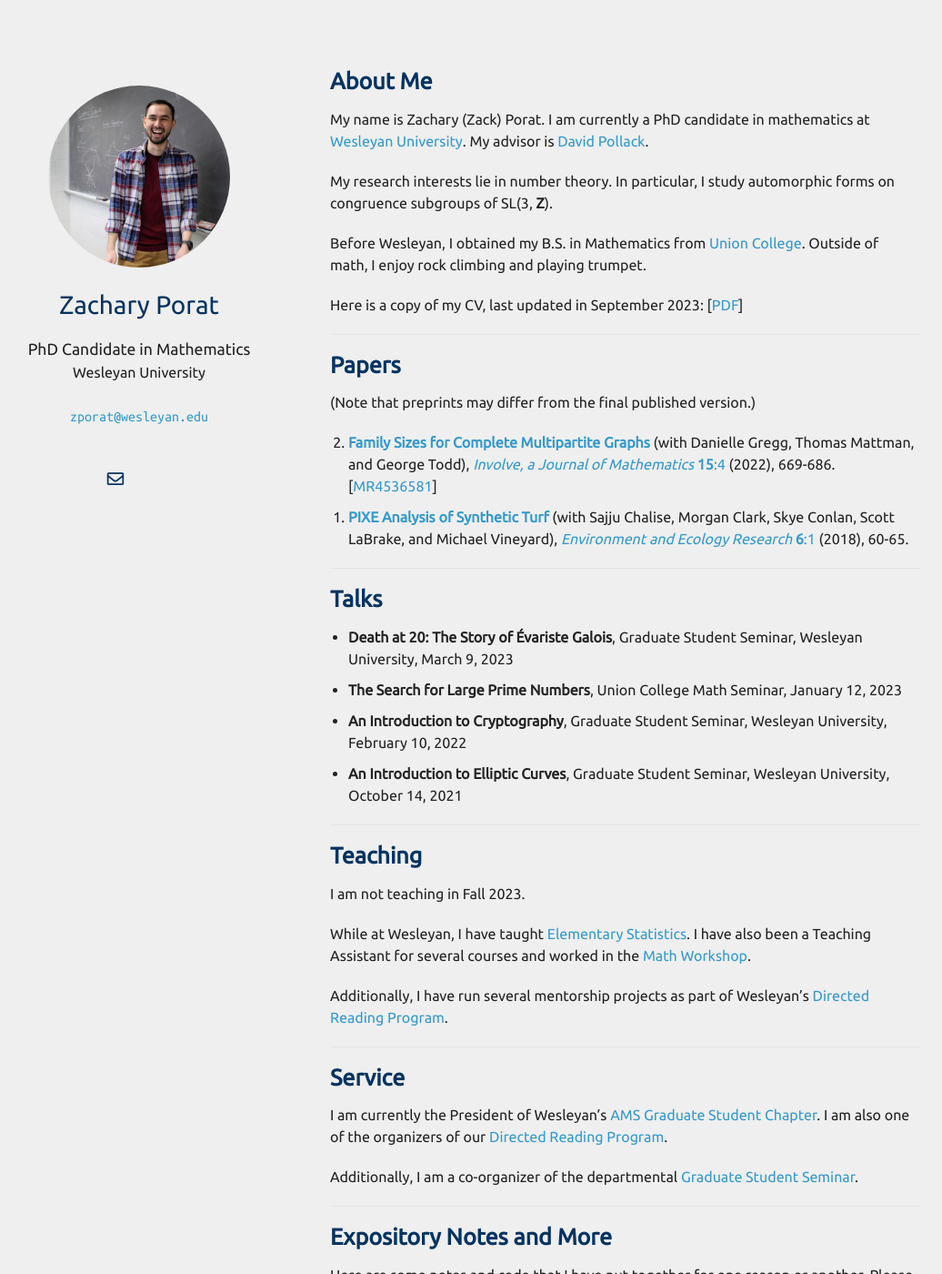
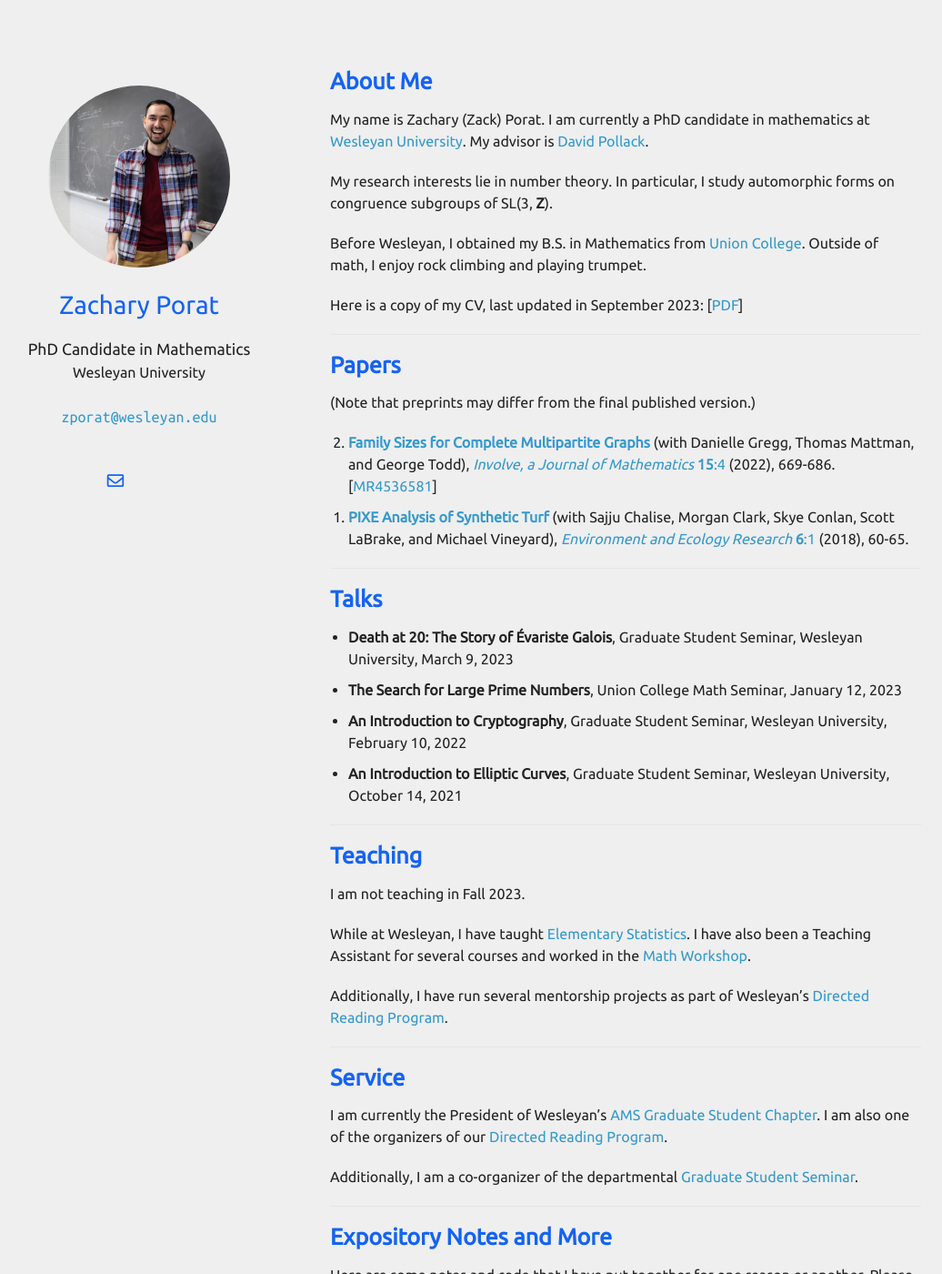
Before and after one commit to zporat/zporat.github.io, a Jekyll site: the page built from index.md, in a window 1280 px wide and 1400 px high. Shown: the whole window at 91% size, without its empty margins (102-1138 px from the left). Built offline with Jekyll 4.4.1, drawn with Linux system fonts in a browser that asks for light colours; nearby versions of some CDN libraries; a style sheet for code colours, icons or effects is not loaded; our own code applies the rules of GitHub Pages for plain Markdown files.

Commit message:
Update minimal-light-no-dark-mode.scss

```diff
--- a/_sass/minimal-light-no-dark-mode.scss
+++ b/_sass/minimal-light-no-dark-mode.scss
@@ -7,7 +7,7 @@
   height:2.4rem;
   width:2.4rem;
   background-color:transparent;
-  color:#043361!important;
+  color:#1463f3!important;
   border-radius:100%;
   text-align:center;
   font-size:1.15rem;
@@ -82,7 +82,7 @@
   background-color:#000}
 
 email {
-    font-size: 16px;
+    font-size: 18px;
     font-family: "Ubuntu Mono", monospace;
 }
 
@@ -184,18 +184,18 @@ papertitle {
 
 h3, h4, h5, h6 {
   font-weight: 600;
-  color:#043361;
+  color:#1463f3;
   margin:0 0 20px;
 }
 
 h1 {
   font-weight: 500;
-  color:#043361;
+  color:#1463f3;
   margin:0 0 20px;
 }
 
 h2 {
-  color:#043361;
+  color:#1463f3;
   font-weight: 600;
   margin:2px 0px 15px;
   font-size: 157%;
```
